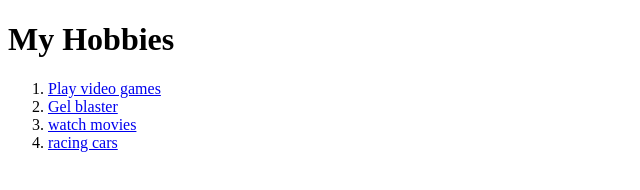
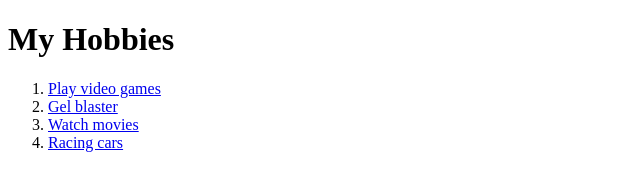
Before and after one commit to dtzZeratul/CV, a plain HTML site: page Hobbies.html in a window 1280 px wide. Shown: the full height of the page, 0-640 px from the left. Drawn offline with Linux system fonts and the light colour scheme.

Commit message:
Update Hobbies.html

```diff
--- a/Hobbies.html
+++ b/Hobbies.html
@@ -11,8 +11,8 @@
   <ol>
     <li><a href="https://www.blizzard.com/en-sg/">Play video games</a></li>
     <li><a href="https://www.tactoys.com.au/">Gel blaster</a></li>
-    <li><a href="https://www.netflix.com/browse">watch movies</a></li>
-    <li><a href="http://www.timeattack.com.au/">racing cars</a></li>
+    <li><a href="https://www.netflix.com/browse">Watch movies</a></li>
+    <li><a href="http://www.timeattack.com.au/">Racing cars</a></li>
   </ol>
 </body>
 
```
